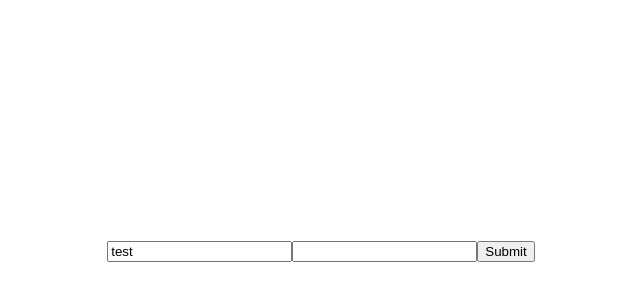
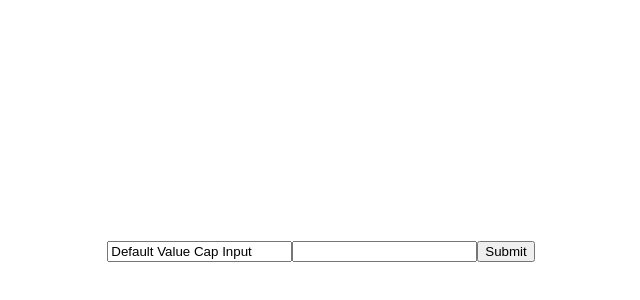
Before and after one commit to RdotSilva/TypeScript-React-Vite-NGU-Profile-Helper, a React (Vite) app: page / in a window 1280 px wide. Shown: the part 150-450 px from the top of the page, without its empty margins (319-959 px from the left). Built offline with nearby package versions, Linux system fonts and the light colour scheme.

Commit message:
Add examples for inputs

```diff
--- a/src/componens/MainForm.tsx
+++ b/src/componens/MainForm.tsx
@@ -1,8 +1,8 @@
 import { useForm, SubmitHandler } from "react-hook-form";
 
 type Inputs = {
-  example: string;
-  exampleRequired: string;
+  cap: string;
+  capRequired: string;
 };
 
 const MainForm = () => {
@@ -11,21 +11,26 @@ const MainForm = () => {
     handleSubmit,
     watch,
     formState: { errors },
-  } = useForm<Inputs>();
+  } = useForm<Inputs>({
+    defaultValues: {
+      cap: "Default Value Cap Input",
+    },
+  });
+
   const onSubmit: SubmitHandler<Inputs> = (data) => console.log(data);
 
-  console.log(watch("example")); // watch input value by passing the name of it
+  console.log(watch("cap")); // watch input value by passing the name of it
 
   return (
     /* "handleSubmit" will validate your inputs before invoking "onSubmit" */
     <form onSubmit={handleSubmit(onSubmit)}>
       {/* register your input into the hook by invoking the "register" function */}
-      <input defaultValue="test" {...register("example")} />
+      <input defaultValue="test" {...register("cap")} />
 
       {/* include validation with required or other standard HTML validation rules */}
-      <input {...register("exampleRequired", { required: true })} />
+      <input {...register("capRequired", { required: "Cap is required" })} />
       {/* errors will return when field validation fails  */}
-      {errors.exampleRequired && <span>This field is required</span>}
+      {errors.capRequired && <span>{errors.capRequired.message}</span>}
 
       <input type="submit" />
     </form>
```
